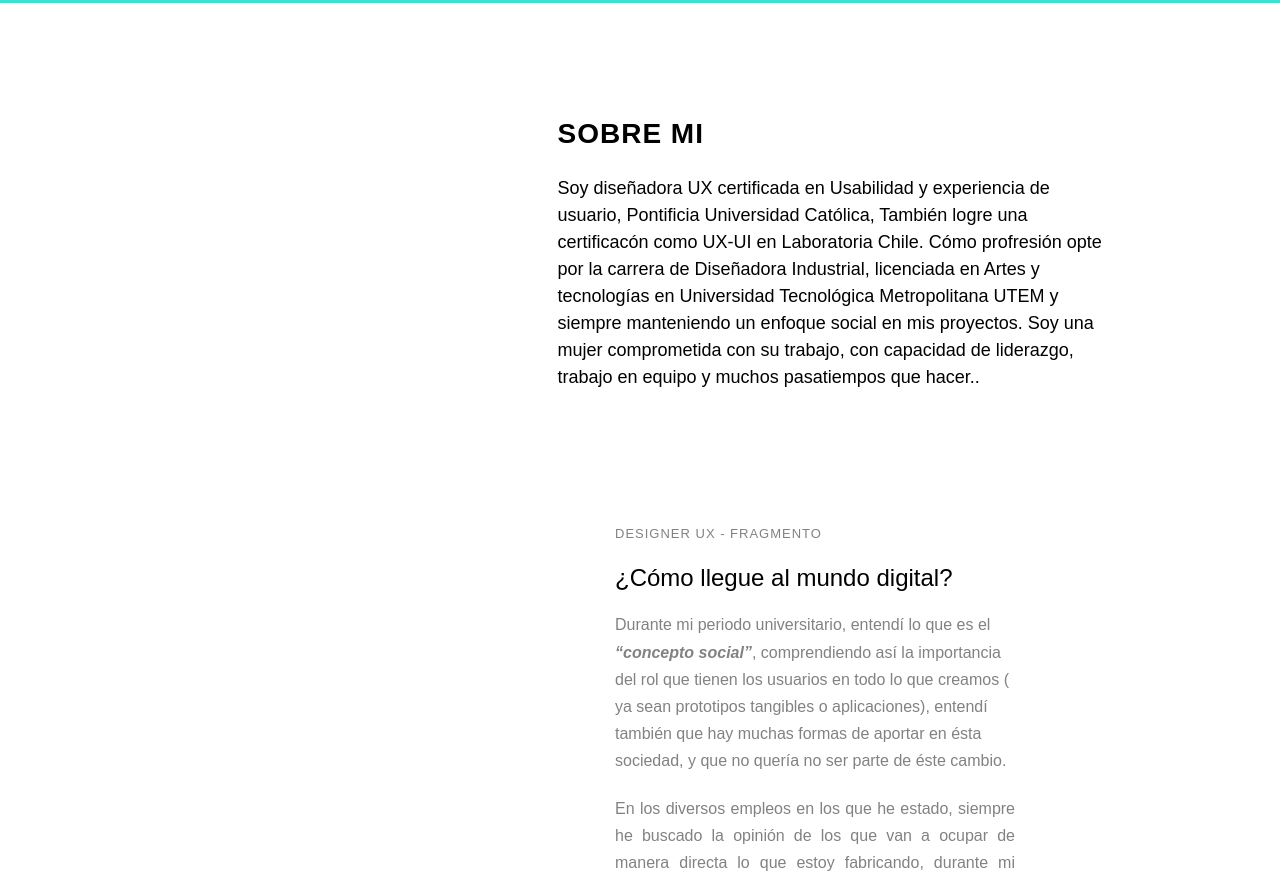
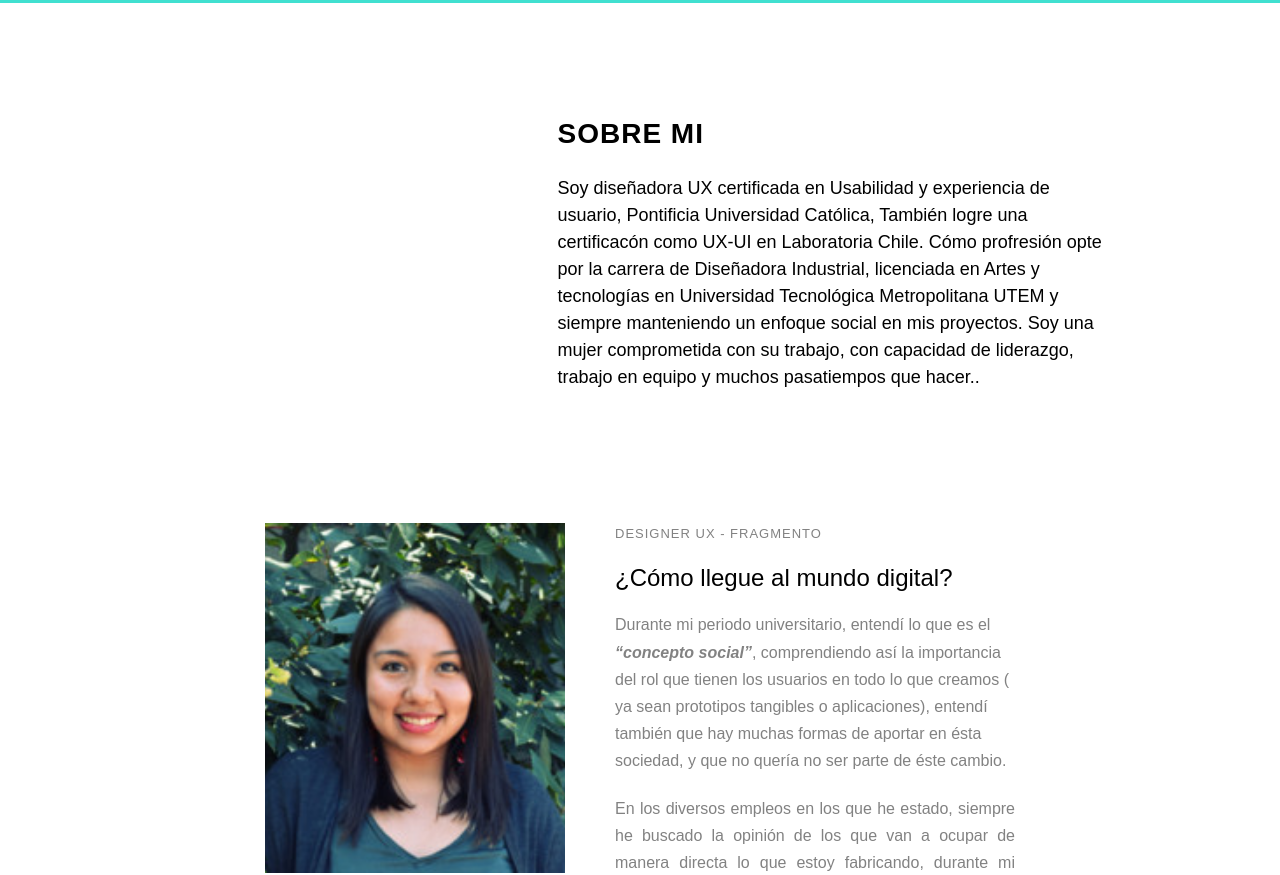
Before and after one commit to MarcelaFPazS/PMarcelaPazSalinas, a plain HTML site: page about.html in a window 1280 px wide. Shown: the part 95-970 px from the top of the page. Drawn offline with Linux system fonts and the light colour scheme; files whose address does not match are found by name.

Commit message:
punto imagen

```diff
--- a/about.html
+++ b/about.html
@@ -105,7 +105,7 @@
 			<div class="row">
 				<div class="col-md-8 col-md-offset-2">
 					<div class="author">
-						<div class="author-inner animate-box" style="background-image: url(images/0.jpg.);">
+						<div class="author-inner animate-box" style="background-image: url(images/0.jpg);">
 						</div>
 						<div class="desc animate-box">
 							<span>Designer UX - Fragmento</span>
```
